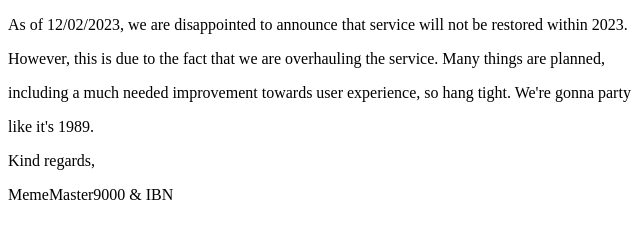
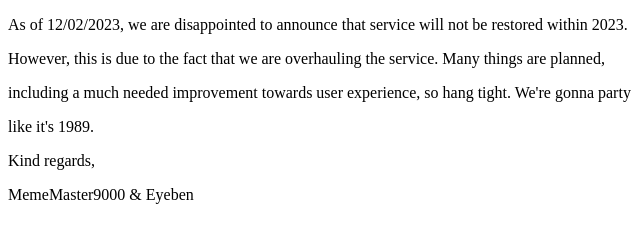
Before and after one commit to satellagb/satellagb.github.io, a plain HTML site: page index.html in a window 1280 px wide. Shown: the full height of the page, 0-640 px from the left. Drawn offline with Linux system fonts and the light colour scheme.

Commit message:
Update index.html

```diff
--- a/index.html
+++ b/index.html
@@ -10,6 +10,6 @@
     <p>like it's 1989.</p>
     <p></p>
     <p>Kind regards,</p>
-    <p>MemeMaster9000 & IBN</p>
+    <p>MemeMaster9000 & Eyeben</p>
   </body>
 </html>
```
